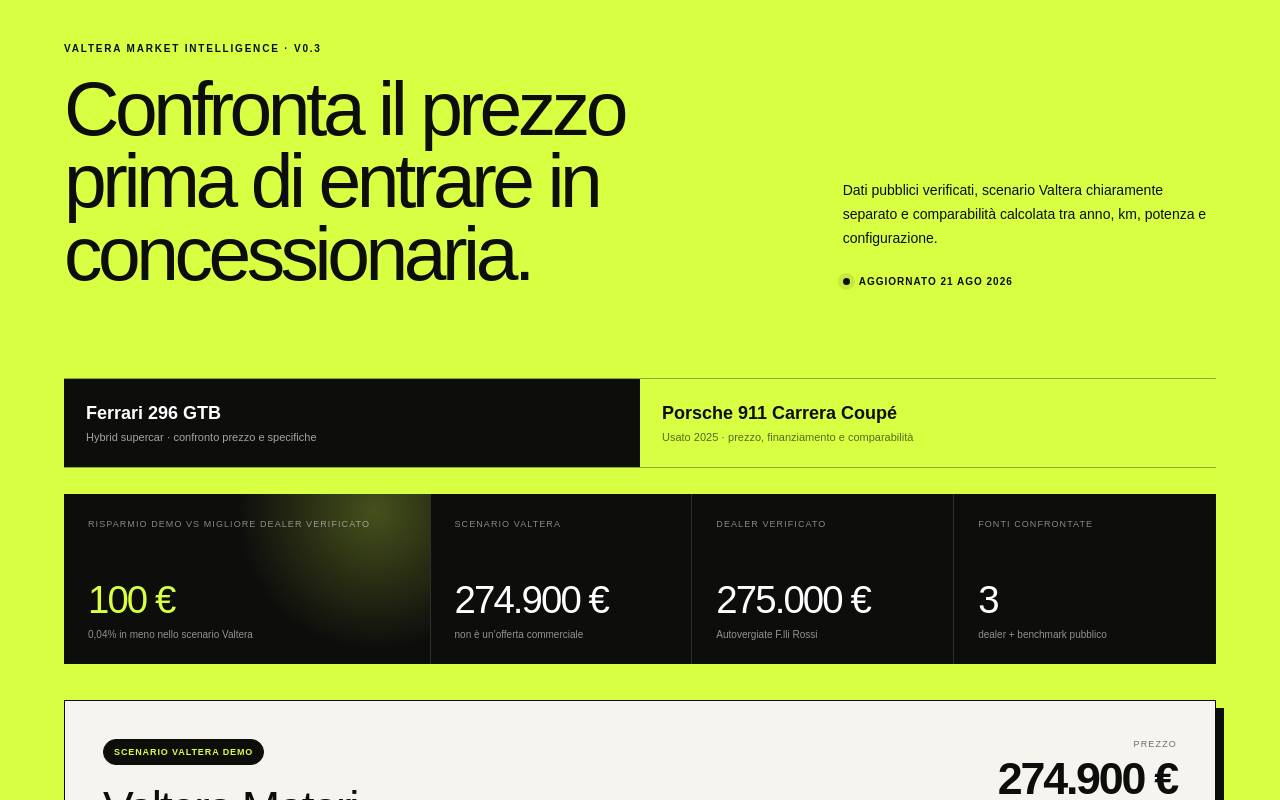
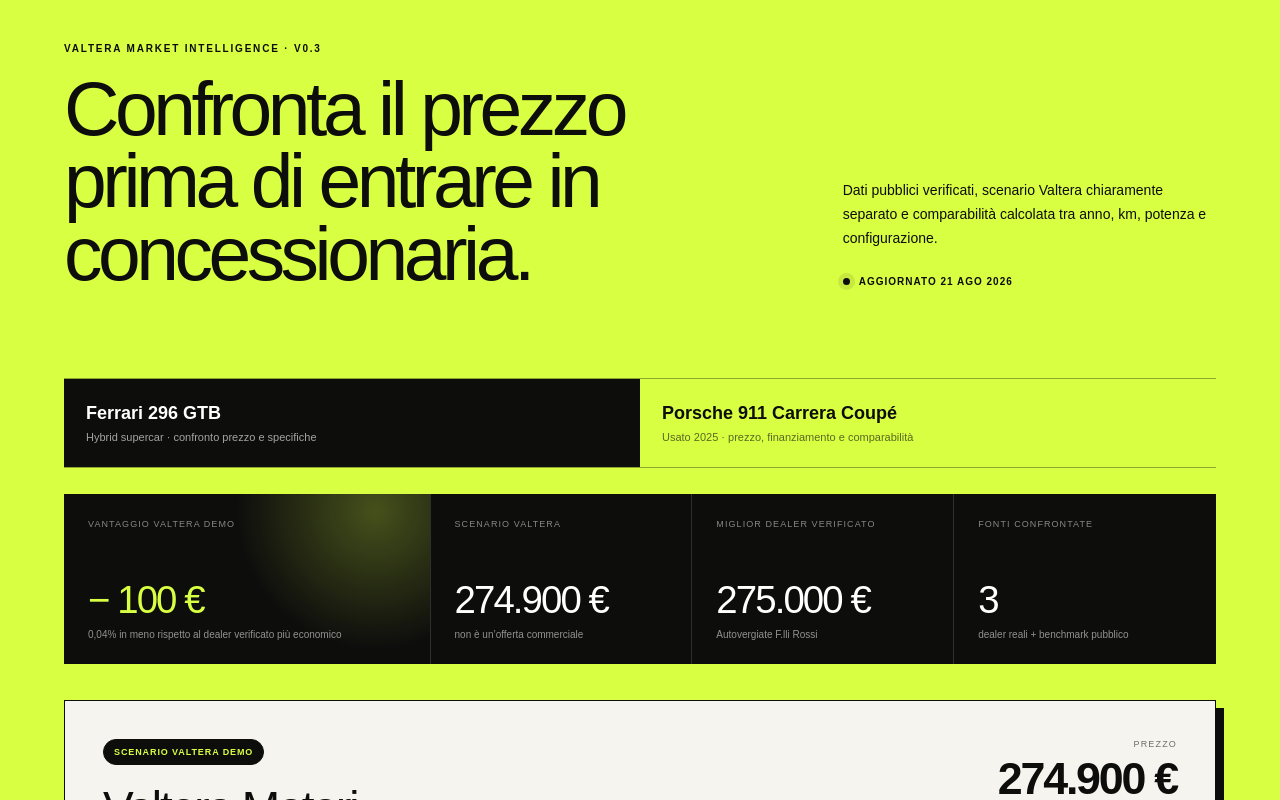
Before and after one commit to Marcosmxp/VALTERA-MOTORI, a Next.js app: page / in a window 1280 px wide. Shown: the part 11200-12000 px from the top of the page. Built offline with nearby package versions, Linux system fonts and the light colour scheme.

Commit message:
feat: show honest win loss price position

```diff
--- a/src/components/market-intelligence.tsx
+++ b/src/components/market-intelligence.tsx
@@ -2,7 +2,7 @@
 
 import { useMemo, useState } from "react";
 import { marketScenarios } from "@/data/market";
-import { bestRealDealer, calculateSavings, formatEuro, similarityScore } from "@/lib/market";
+import { bestRealDealer, formatEuro, similarityScore } from "@/lib/market";
 import styles from "./market-intelligence.module.css";
 
 function formatKm(value: number) {
@@ -24,7 +24,15 @@
 
   const valtera = scenario.listings.find((listing) => listing.sellerType === "valtera-demo")!;
   const realDealer = bestRealDealer(scenario.listings);
-  const savings = realDealer ? calculateSavings(realDealer.price, valtera.price) : { amount: 0, percentage: 0 };
+  const priceGap = realDealer ? valtera.price - realDealer.price : 0;
+  const positionAmount = Math.abs(priceGap);
+  const positionPercentage = realDealer ? (positionAmount / realDealer.price) * 100 : 0;
+  const positionLabel = priceGap < 0 ? "Vantaggio Valtera demo" : priceGap > 0 ? "Vantaggio dealer" : "Parità prezzo";
+  const positionCopy = priceGap < 0
+    ? `${positionPercentage.toFixed(2).replace(".", ",")}% in meno rispetto al dealer verificato più economico`
+    : priceGap > 0
+      ? `${positionPercentage.toFixed(2).replace(".", ",")}% sopra il dealer verificato più economico`
+      : "Stesso prezzo del dealer verificato più economico";
 
   return (
     <section id="confronta" className={styles.section} aria-labelledby="market-title">
@@ -58,13 +66,13 @@
 
         <div className={styles.summary} aria-live="polite">
           <article className={styles.primaryKpi}>
-            <span>Risparmio demo vs migliore dealer verificato</span>
-            <strong>{formatEuro(savings.amount)}</strong>
-            <small>{savings.percentage.toFixed(2).replace(".", ",")}% in meno nello scenario Valtera</small>
+            <span>{positionLabel}</span>
+            <strong>{priceGap < 0 ? "− " : priceGap > 0 ? "+ " : ""}{formatEuro(positionAmount)}</strong>
+            <small>{positionCopy}</small>
           </article>
           <article><span>Scenario Valtera</span><strong>{formatEuro(valtera.price)}</strong><small>non è un’offerta commerciale</small></article>
-          <article><span>Dealer verificato</span><strong>{realDealer ? formatEuro(realDealer.price) : "—"}</strong><small>{realDealer?.seller ?? "nessun dato"}</small></article>
-          <article><span>Fonti confrontate</span><strong>{scenario.listings.length - 1}</strong><small>dealer + benchmark pubblico</small></article>
+          <article><span>Miglior dealer verificato</span><strong>{realDealer ? formatEuro(realDealer.price) : "—"}</strong><small>{realDealer?.seller ?? "nessun dato"}</small></article>
+          <article><span>Fonti confrontate</span><strong>{scenario.listings.length - 1}</strong><small>dealer reali + benchmark pubblico</small></article>
         </div>
 
         <div className={styles.listings}>
@@ -85,6 +93,7 @@
                     <span>Prezzo</span>
                     <strong>{formatEuro(listing.price)}</strong>
                     {!isDemo && priceDelta > 0 ? <small>+ {formatEuro(priceDelta)} vs Valtera demo</small> : null}
+                    {!isDemo && priceDelta < 0 ? <small>− {formatEuro(Math.abs(priceDelta))} vs Valtera demo</small> : null}
                     {isDemo ? <small>scenario dimostrativo</small> : null}
                   </div>
                 </div>
```
